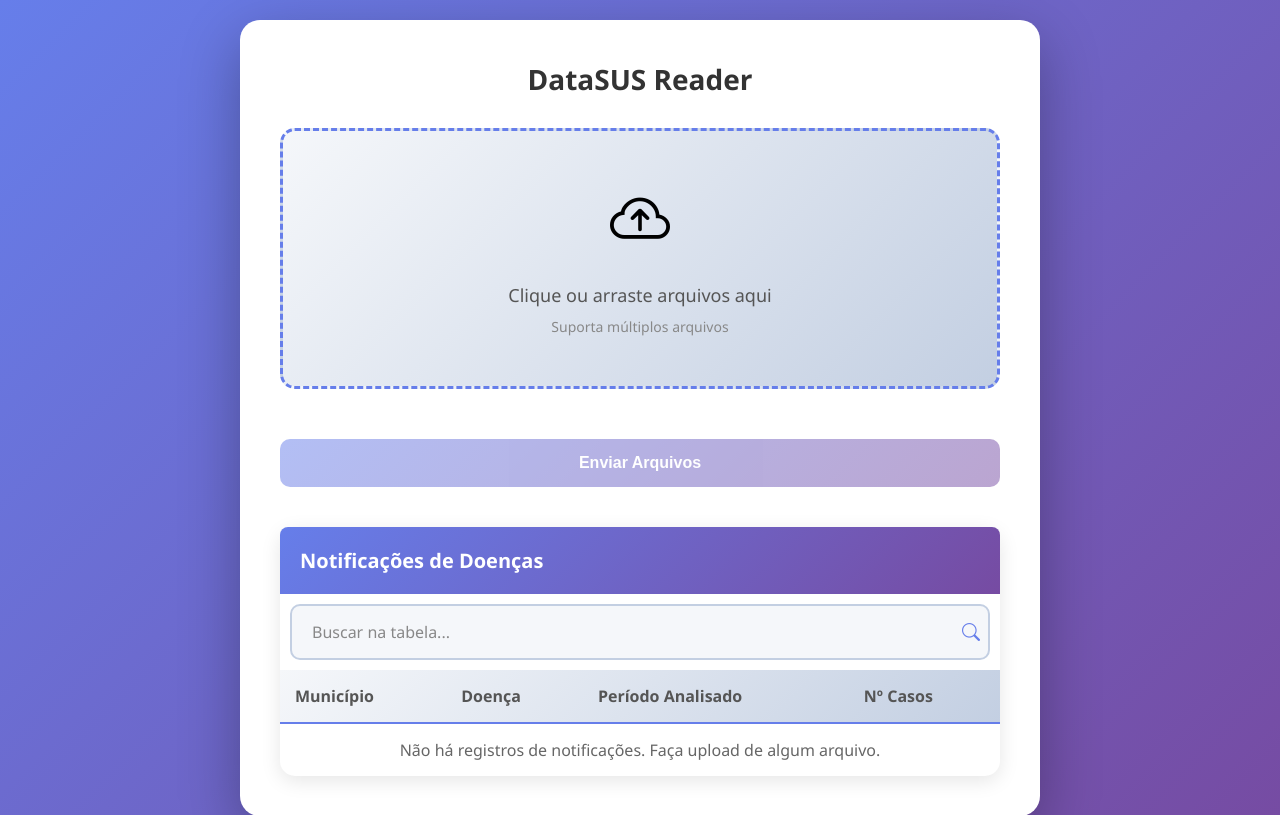
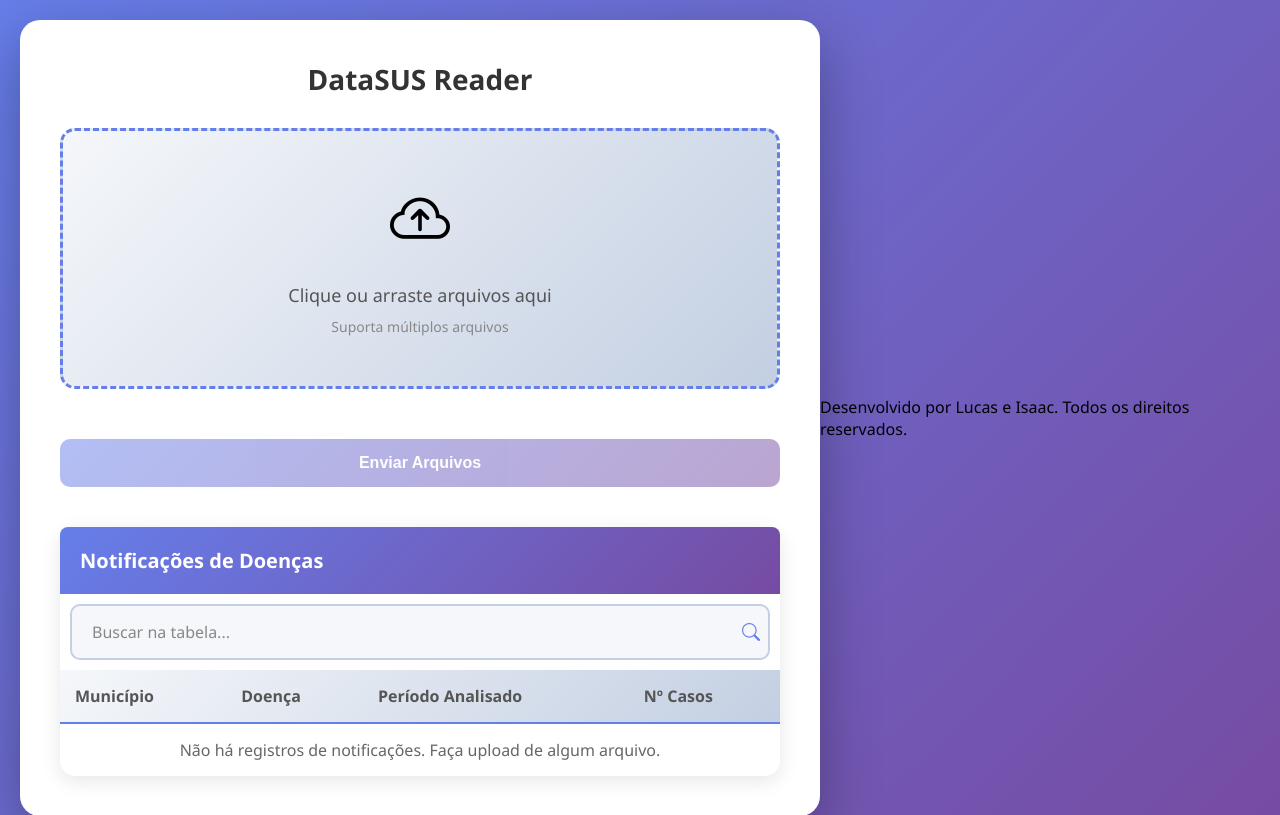
Before and after one commit to isaac451-andrade/leitor-datasus, a Django app: page / in a window 1280 px wide. Shown: the top 815 px of the page. Run offline with Django 5.2, Linux system fonts and the light colour scheme; data that the repository does not hold is empty.

Commit message:
feat: Criação do footer com detalhando os direitos reservados.

```diff
--- a/datasus-project/templates/index.html
+++ b/datasus-project/templates/index.html
@@ -72,6 +72,7 @@
                 </div>
             </div>
         </div>
+        <footer>Desenvolvido por Lucas e Isaac. Todos os direitos reservados.</footer>
         <script src="{% static 'js/scripts.js' %}"></script>
     </body>
 </html>
```
